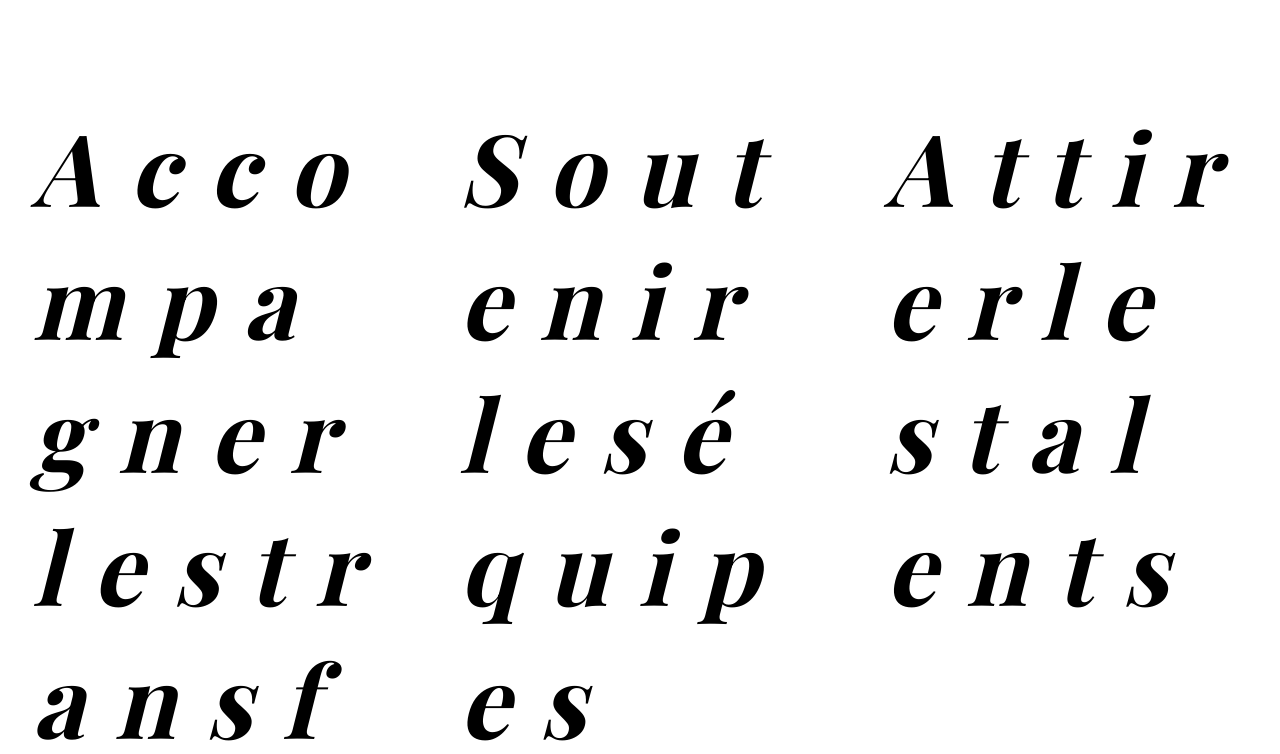
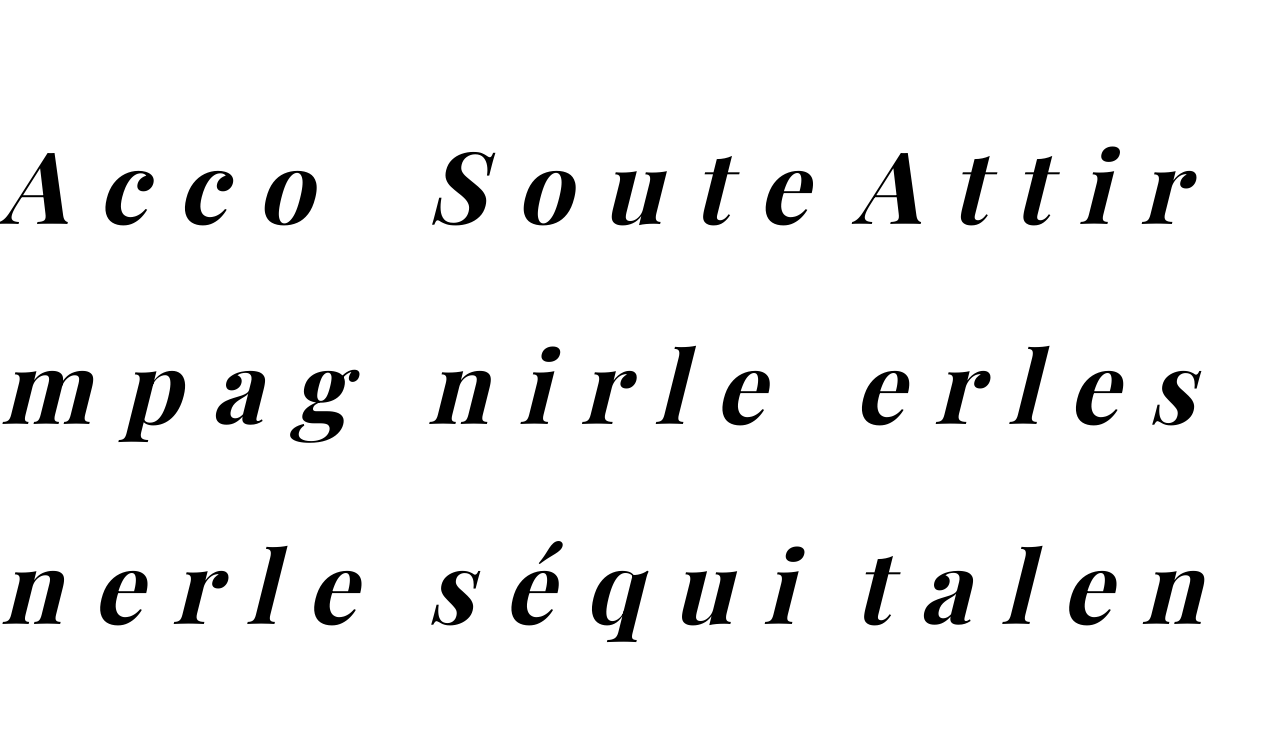
Before and after one commit to elsol13/jquery-transitions, a plain HTML site: page index.html in a window 1280 px wide. Shown: the top 754 px of the page. Drawn offline with nearby package versions, Linux system fonts and the light colour scheme; a web font is replaced by a local one.

Commit message:
Update styles.css

```diff
--- a/styles.css
+++ b/styles.css
@@ -9,18 +9,19 @@ h2 {
     font-family: 'Playfair Display';
     font-style: italic;
     overflow-wrap: break-word;
+    line-height: 2em;
 
 }
 
 .cols {
-    display:flex;
+    display: flex;
     flex-direction: row;
     align-items: stretch;
     min-height: 90vh;
+    gap: 0px;
 }
 
 .col {
-    padding: 1em 2em;
     /* border-right: 1px dashed grey; */
     flex: 1;
 }
@@ -31,5 +32,6 @@ h2 {
     font-size: 5em;
     letter-spacing: normal;
     text-align: center;
-    word-break: keep-all;
+    /* word-break: keep-all; */
+    word-spacing: 1em;
 }
```
